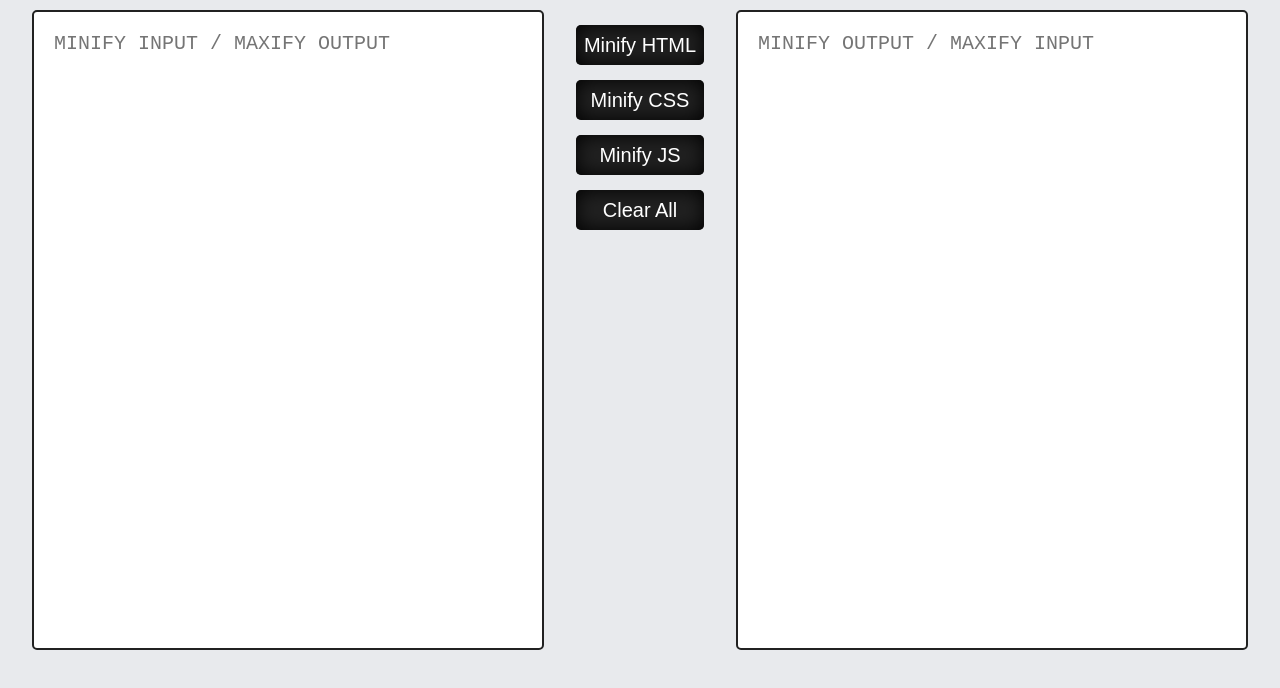
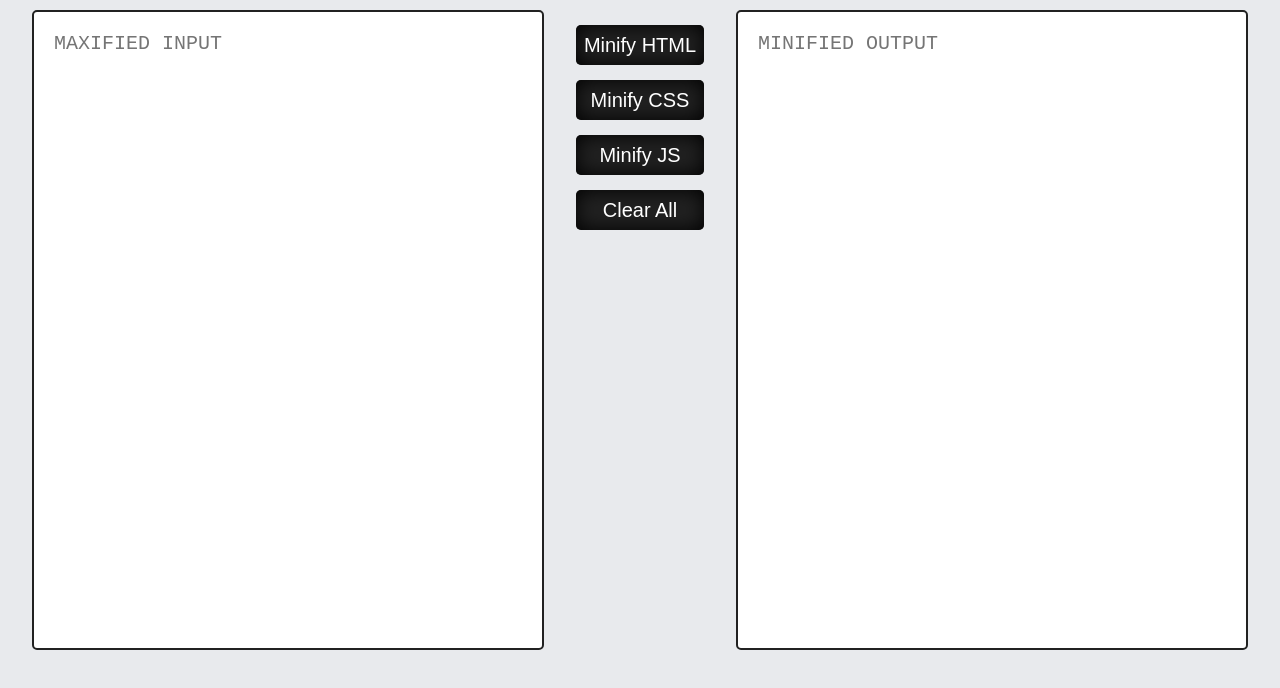
Before and after one commit to shashank-kulkarni9/code_minifier, a plain HTML site: page index.html in a window 1280 px wide. Drawn offline with Linux system fonts and the light colour scheme.

Commit message:
inittial commit

```diff
--- a/index.html
+++ b/index.html
@@ -2,19 +2,20 @@
 <html lang="en" >
 <head>
   <meta charset="UTF-8">
-  <title>Code Minify and Beautify</title>
+  <meta name="viewport" content="width=device-width, initial-scale=1.0">
+
+  <title>Code Minifier</title>
   <link rel="stylesheet" href="style.css">
 </head>
 <body>
-<textarea id="input" placeholder="MINIFY INPUT / MAXIFY OUTPUT"></textarea>
+<textarea id="input" placeholder="MAXIFIED INPUT"></textarea>
 <div>
   <button>Minify HTML</button>
   <button>Minify CSS</button>
   <button>Minify JS</button>
   <button>Clear All</button>
-
 </div>
-<textarea id="output" placeholder="MINIFY OUTPUT / MAXIFY INPUT"></textarea>
+<textarea id="output" placeholder="MINIFIED OUTPUT"></textarea>
 <p></p>
   <script  src="function.js"></script>
   <script>
```
